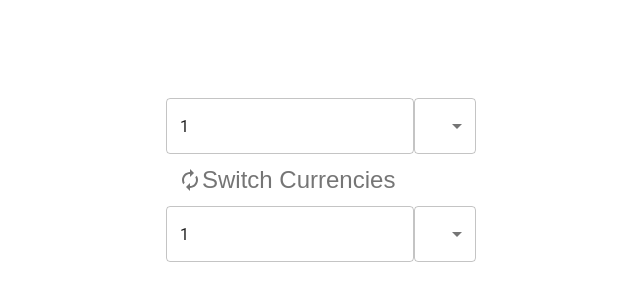
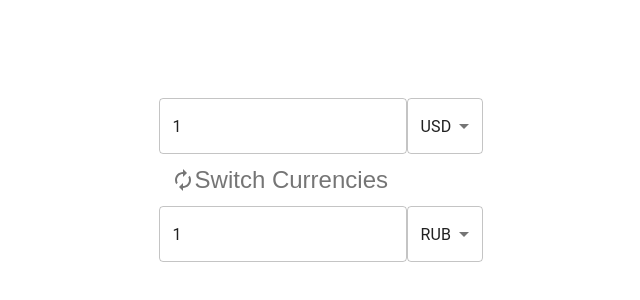
Before and after one commit to stangrishin/CurrencyConverter, a React (Create React App) app: page / in a window 1280 px wide. Shown: the part 220-520 px from the top of the page, without its empty margins (319-959 px from the left). Built offline with nearby package versions, Linux system fonts and the light colour scheme.

Commit message:
Handling of changing any currency is added.

```diff
--- a/src/App.js
+++ b/src/App.js
@@ -3,18 +3,24 @@ import Grid from '@material-ui/core/Grid';
 import Button from './Components/Button';
 import PieceOfExchange from './Components/PieceOfExchange';
 import { useDispatch, useSelector } from 'react-redux';
-import { change_init_value, change_dest_value } from './redux/actions/currency';
+import { change_init_value, change_dest_value, change_init_curr, change_dest_curr } from './redux/actions/currency';
 
 function App() {
   const dispatch = useDispatch();
   const handleValueChange = (event) => {
-    console.log(event.target.name);
     if (event.target.name === 'initValueInput') {
       dispatch(change_init_value(event.target.value));
     } else {
       dispatch(change_dest_value(event.target.value));
     }
   };
+  const handleCurrChange = (event)=>{
+    if (event.target.name === 'initCurrInput') {
+      dispatch(change_init_curr(event.target.value));
+    } else {
+      dispatch(change_dest_curr(event.target.value));
+    }
+  }
   return (
     <Grid
       container
@@ -29,11 +35,13 @@ function App() {
           <PieceOfExchange
             initOrDest={'init'}
             handleValueChange={handleValueChange}
+            handleCurrChange={handleCurrChange}
           />
           <Button />
           <PieceOfExchange
             initOrDest={'dest'}
             handleValueChange={handleValueChange}
+            handleCurrChange={handleCurrChange}
           />
         </Container>
       </Grid>
--- a/src/Components/PieceOfExchange/index.jsx
+++ b/src/Components/PieceOfExchange/index.jsx
@@ -1,18 +1,32 @@
 import React from 'react';
 import { MenuItem, Select, TextField } from '@material-ui/core';
-import { useDispatch, useSelector } from 'react-redux';
+import { useSelector } from 'react-redux';
 import { change_init_value } from '../../redux/actions/currency';
 
-function PieceOfExchange({initOrDest, handleValueChange}) {
-  const dispatch = useDispatch();
+function PieceOfExchange({ initOrDest, handleValueChange, handleCurrChange }) {
   const state = useSelector((state) => state);
 
   return (
     <div>
-      <TextField name={`${initOrDest}ValueInput`} variant='outlined' type='number' placeholder='Value here' value={state[`${initOrDest}Value`]} onChange={handleValueChange}/>
-      <Select variant='outlined'>
-        <MenuItem value='USD'>USD</MenuItem>
-        <MenuItem value='NOK'>NOK</MenuItem>
+      <TextField
+        name={`${initOrDest}ValueInput`}
+        variant='outlined'
+        type='number'
+        placeholder='Value here'
+        value={state[`${initOrDest}Value`]}
+        onChange={handleValueChange}
+      />
+      <Select
+        name={`${initOrDest}CurrInput`}
+        variant='outlined'
+        value={state[`${initOrDest}Curr`]}
+        onChange={handleCurrChange}
+      >
+        {state.allTheCurrencies.map((currency) => (
+          <MenuItem key={currency} value={currency}>
+            {currency}
+          </MenuItem>
+        ))}
       </Select>
     </div>
   );
--- a/src/redux/actions/currency.js
+++ b/src/redux/actions/currency.js
@@ -9,3 +9,13 @@ export const change_dest_value = (newDestValue)=>({
   type: TYPES.CHANGE_DEST_VALUE,
   payload: newDestValue
 })
+
+export const change_init_curr = (newInitCurr)=>({
+  type: TYPES.CHANGE_INIT_CURR,
+  payload: newInitCurr
+})
+
+export const change_dest_curr = (newDestCurr)=>({
+  type: TYPES.CHANGE_DEST_CURR,
+  payload: newDestCurr
+})
--- a/src/redux/initState.js
+++ b/src/redux/initState.js
@@ -4,7 +4,7 @@ const initState = {
   rate: 10,
   initValue: 1,
   destValue: 1,
-  allTheCurrencies: [],
+  allTheCurrencies: ['USD', 'EUR', 'RUB', 'NOK'],
 };
 
 export default initState;
--- a/src/redux/reducers/currencyReducer.js
+++ b/src/redux/reducers/currencyReducer.js
@@ -6,13 +6,23 @@ function currencyReducer(state = {}, action) {
       return {
         ...state,
         initValue: action.payload,
-        destValue:action.payload*state.rate
+        destValue: action.payload * state.rate,
       };
     case TYPES.CHANGE_DEST_VALUE:
       return {
         ...state,
         destValue: action.payload,
-        initValue:action.payload/state.rate
+        initValue: action.payload / state.rate,
+      };
+    case TYPES.CHANGE_INIT_CURR:
+      return {
+        ...state,
+        initCurr: action.payload,
+      };
+    case TYPES.CHANGE_DEST_CURR:
+      return {
+        ...state,
+        destCurr: action.payload,
       };
 
     default:
--- a/src/redux/types/currency.js
+++ b/src/redux/types/currency.js
@@ -1,2 +1,4 @@
 export const CHANGE_INIT_VALUE = 'CHANGE_INIT_VALUE';
 export const CHANGE_DEST_VALUE = 'CHANGE_DEST_VALUE';
+export const CHANGE_INIT_CURR = 'CHANGE_INIT_CURR';
+export const CHANGE_DEST_CURR = 'CHANGE_DEST_CURR';
```
Also changed, not shown: 1 other file (tests, documents, lock files or other folders).
